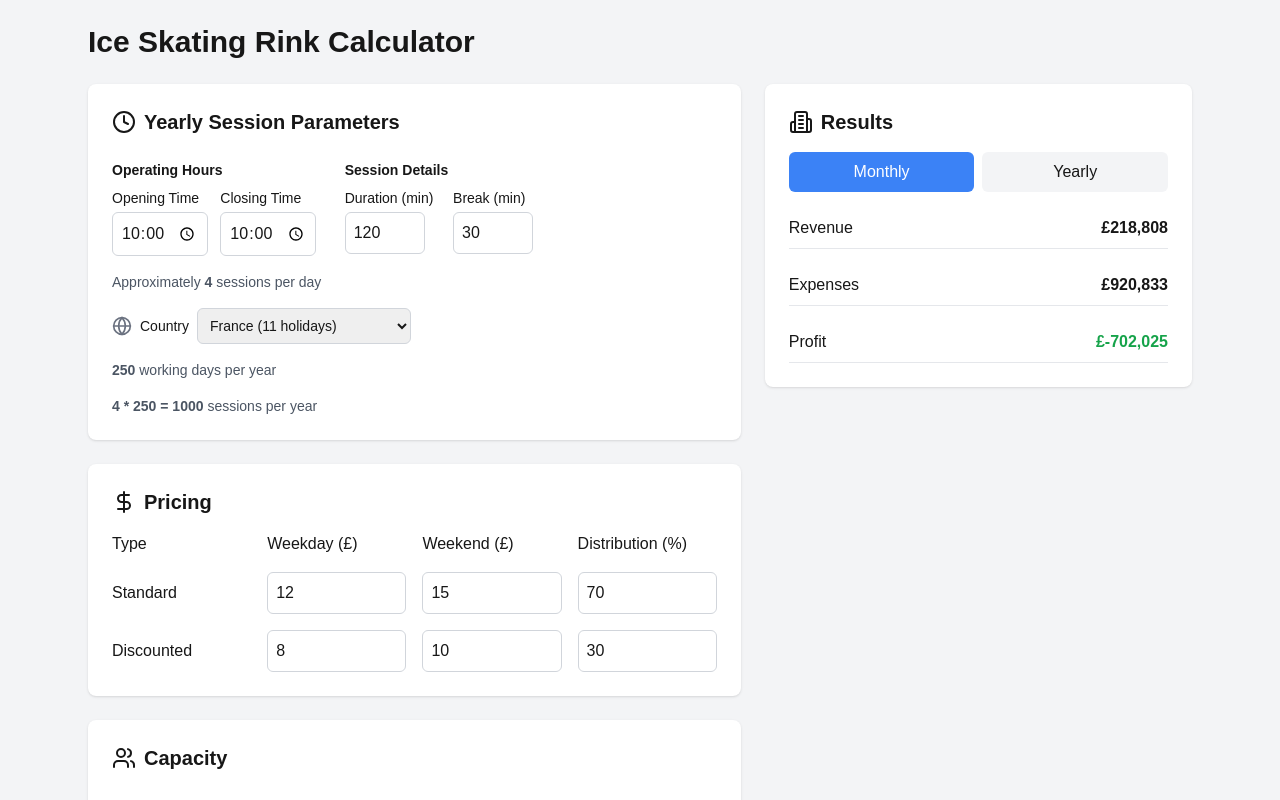
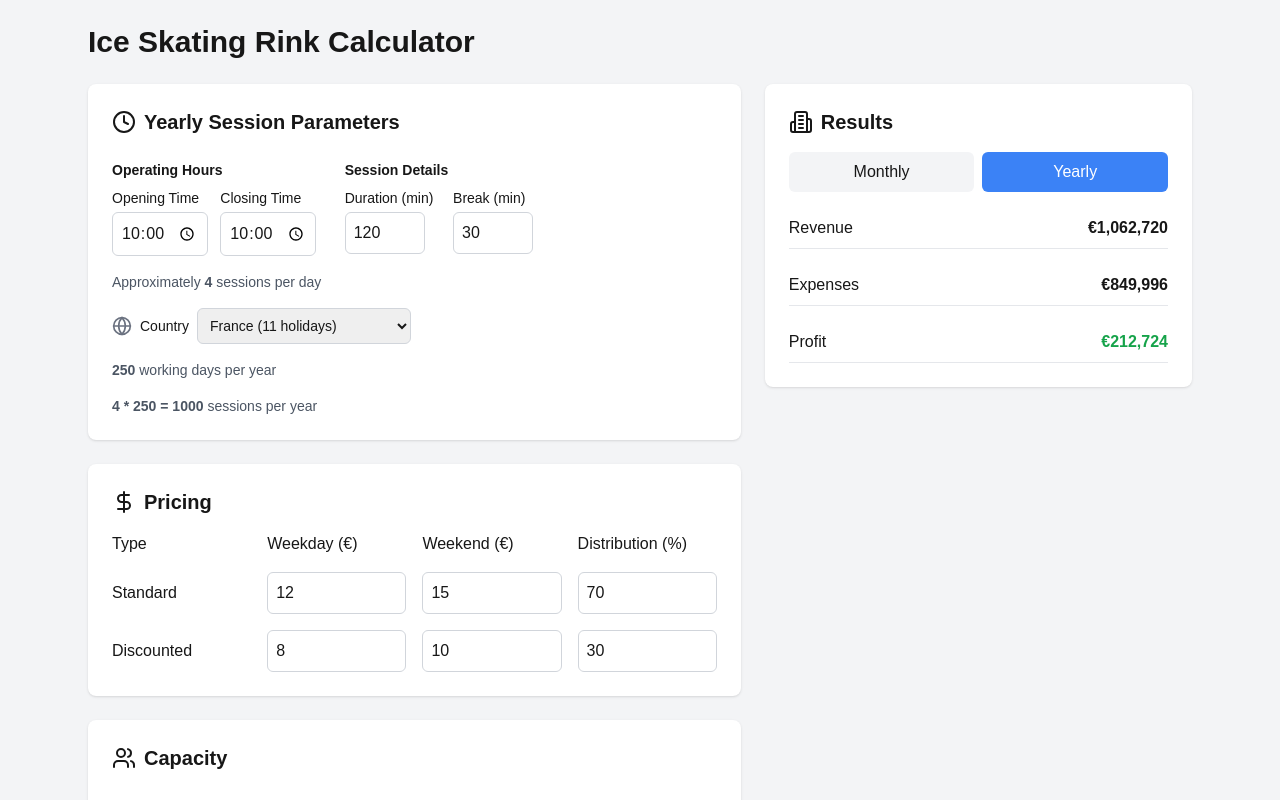
Before and after one commit to trkaplan/profitmeter-web, a Next.js app: page / in a window 1280 px wide. Shown: the top 800 px of the page. Built offline with nearby package versions, Linux system fonts and the light colour scheme.

Commit message:
fixes + set unit EUR

```diff
--- a/components/ExpenseRow.tsx
+++ b/components/ExpenseRow.tsx
@@ -35,6 +35,7 @@ export const ExpenseRow: React.FC<ExpenseRowProps> = ({
           value={amount}
           onChange={(value) => onUpdate('amount', value)}
           className="w-full rounded-md border border-gray-300 p-2 text-sm"
+          placeholder="Amount (€)"
         />
       </div>
       <div className="col-span-5">
--- a/components/NumberInput.tsx
+++ b/components/NumberInput.tsx
@@ -6,6 +6,7 @@ interface NumberInputProps {
   min?: number
   max?: number
   className?: string
+  placeholder?: string
 }
 
 export const NumberInput: React.FC<NumberInputProps> = ({
@@ -14,6 +15,7 @@ export const NumberInput: React.FC<NumberInputProps> = ({
   min = 0,
   max,
   className = '',
+  placeholder,
 }) => {
   const handleChange = (e: React.ChangeEvent<HTMLInputElement>) => {
     const newValue = e.target.value === '' ? min : parseInt(e.target.value, 10)
@@ -54,6 +56,7 @@ export const NumberInput: React.FC<NumberInputProps> = ({
       min={min}
       max={max}
       className={className}
+      placeholder={placeholder}
     />
   )
 }
--- a/pages/index.tsx
+++ b/pages/index.tsx
@@ -38,7 +38,7 @@ type FormData = {
 }
 
 const CalculatorForm = () => {
-  const [activeTab, setActiveTab] = useState<'monthly' | 'yearly'>('monthly')
+  const [activeTab, setActiveTab] = useState<'monthly' | 'yearly'>('yearly')
   const [selectedCountry, setSelectedCountry] = useState<Country>(
     countries.find((c) => c.code === 'FR') || countries[0]
   )
@@ -66,9 +66,9 @@ const CalculatorForm = () => {
       },
     },
     capacity: {
-      max_capacity: 200,
-      weekday_percentage: 70,
-      weekend_percentage: 85,
+      max_capacity: 100,
+      weekday_percentage: 50,
+      weekend_percentage: 80,
     },
     expenses: initialExpenses,
   })
@@ -221,73 +221,81 @@ const CalculatorForm = () => {
     const weekendsPerMonth = Math.round(30.44 - workingDaysPerMonth) // Average days in month minus working days
 
     // Calculate weekday revenue
-    const weekdayCapacity = Math.floor(
+    const weekdayCapacity = Math.round(
       (formData.capacity.max_capacity * formData.capacity.weekday_percentage) / 100
     )
-    const weekdayStandardRevenue =
-      weekdaySessions * weekdaysPerMonth * weekdayCapacity * formData.pricing.weekday.standard * (formData.pricing.weekday.standard_distribution / 100) // 70% standard tickets
-    const weekdayDiscountedRevenue =
+    const weekdayStandardRevenue = Math.round(
+      weekdaySessions *
+        weekdaysPerMonth *
+        weekdayCapacity *
+        formData.pricing.weekday.standard *
+        (formData.pricing.weekday.standard_distribution / 100)
+    )
+    const weekdayDiscountedRevenue = Math.round(
       weekdaySessions *
         weekdaysPerMonth *
         weekdayCapacity *
         formData.pricing.weekday.discounted *
-      (formData.pricing.weekday.discounted_distribution / 100) // 30% discounted tickets
+        (formData.pricing.weekday.discounted_distribution / 100)
+    )
 
     // Calculate weekend revenue
-    const weekendCapacity = Math.floor(
+    const weekendCapacity = Math.round(
       (formData.capacity.max_capacity * formData.capacity.weekend_percentage) / 100
     )
-    const weekendStandardRevenue =
-      weekendSessions * weekendsPerMonth * weekendCapacity * formData.pricing.weekend.standard * (formData.pricing.weekend.standard_distribution / 100) // 70% standard tickets
-    const weekendDiscountedRevenue =
+    const weekendStandardRevenue = Math.round(
+      weekendSessions *
+        weekendsPerMonth *
+        weekendCapacity *
+        formData.pricing.weekend.standard *
+        (formData.pricing.weekend.standard_distribution / 100)
+    )
+    const weekendDiscountedRevenue = Math.round(
       weekendSessions *
         weekendsPerMonth *
         weekendCapacity *
         formData.pricing.weekend.discounted *
-      (formData.pricing.weekend.discounted_distribution / 100) // 30% discounted tickets
+        (formData.pricing.weekend.discounted_distribution / 100)
+    )
 
-    const monthlyRevenue =
+    const monthlyRevenue = Math.round(
       weekdayStandardRevenue +
         weekdayDiscountedRevenue +
         weekendStandardRevenue +
         weekendDiscountedRevenue
-    return Math.round(monthlyRevenue)
+    )
+    return monthlyRevenue
   }
 
-  const calculateMonthlyExpenses = () => {
-    // Fixed monthly expenses (example values)
-    const rentAndUtilities = 50000
-    const staffing = 15000
-    const maintenance = 5833 // 70k per year
+  const calculateMonthlyResults = () => {
+    const monthlyRevenue = calculateMonthlyRevenue()
     const totalExpenses = formData.expenses.reduce((a, b) => a + b.totalAmount, 0)
-    return rentAndUtilities + staffing + maintenance + totalExpenses
+    const monthlyExpenses = Math.round(totalExpenses / 12) // Round monthly expenses
+    const monthlyProfit = Math.round(monthlyRevenue - monthlyExpenses)
+
+    return {
+      revenue: Math.round(monthlyRevenue),
+      expenses: monthlyExpenses,
+      profit: monthlyProfit,
+    }
   }
 
-  const calculateResults = () => {
-    const monthlyRevenue = calculateMonthlyRevenue()
-    const monthlyExpenses = calculateMonthlyExpenses()
-    const monthlyProfit = monthlyRevenue - monthlyExpenses
-
+  const calculateYearlyResults = () => {
+    const monthlyResults = calculateMonthlyResults()
     return {
-      monthly: {
-        revenue: monthlyRevenue,
-        expenses: monthlyExpenses,
-        profit: monthlyProfit,
-      },
-      yearly: {
-        revenue: monthlyRevenue * 12,
-        expenses: monthlyExpenses * 12,
-        profit: monthlyProfit * 12,
-      },
+      revenue: Math.round(monthlyResults.revenue * 12),
+      expenses: Math.round(monthlyResults.expenses * 12),
+      profit: Math.round(monthlyResults.profit * 12),
     }
   }
 
   const formatCurrency = (amount: number) => {
-    return `£${amount.toLocaleString()}`
+    return `€${amount.toLocaleString()}`
   }
 
   const weekdaySessions = calculateWeekdaySessions()
-  const results = calculateResults()
+  const monthlyResults = calculateMonthlyResults()
+  const yearlyResults = calculateYearlyResults()
 
   return (
     <div className="max-w-6xl mx-auto p-6">
@@ -441,8 +449,8 @@ const CalculatorForm = () => {
               <div className="min-w-full">
                 <div className="grid grid-cols-4 gap-4 mb-4">
                   <div className="font-medium">Type</div>
-                  <div className="font-medium">Weekday (£)</div>
-                  <div className="font-medium">Weekend (£)</div>
+                  <div className="font-medium">Weekday (€)</div>
+                  <div className="font-medium">Weekend (€)</div>
                   <div className="font-medium">Distribution (%)</div>
                 </div>
                 <div className="space-y-4">
@@ -460,7 +468,9 @@ const CalculatorForm = () => {
                     />
                     <NumberInput
                       value={formData.pricing.weekday.standard_distribution}
-                      onChange={(value) => handleChange('pricing', 'weekday', 'standard_distribution', value)}
+                      onChange={(value) =>
+                        handleChange('pricing', 'weekday', 'standard_distribution', value)
+                      }
                       className="rounded-md border border-gray-300 p-2"
                       min={0}
                       max={100}
@@ -480,7 +490,9 @@ const CalculatorForm = () => {
                     />
                     <NumberInput
                       value={formData.pricing.weekday.discounted_distribution}
-                      onChange={(value) => handleChange('pricing', 'weekday', 'discounted_distribution', value)}
+                      onChange={(value) =>
+                        handleChange('pricing', 'weekday', 'discounted_distribution', value)
+                      }
                       className="rounded-md border border-gray-300 p-2"
                       min={0}
                       max={100}
@@ -532,9 +544,10 @@ const CalculatorForm = () => {
 
           {/* Expenses */}
           <div className="bg-white rounded-lg shadow p-6">
-            <div className="flex items-center space-x-2 mb-6">
+            <div className="flex items-center space-x-2 mb-4">
               <Building2 className="w-6 h-6" />
               <h2 className="text-xl font-semibold">Expenses</h2>
+              <span className="text-sm text-gray-500">(yearly amounts)</span>
             </div>
 
             <div className="space-y-8">
@@ -542,7 +555,7 @@ const CalculatorForm = () => {
                 <div key={category.id} className="space-y-4">
                   <div className="flex items-center justify-between">
                     <h3 className="text-lg font-medium">
-                      {category.name} (£{category.totalAmount.toLocaleString()})
+                      {category.name} (€{category.totalAmount.toLocaleString()})
                     </h3>
                     <button
                       onClick={() => handleAddExpense(category.id)}
@@ -606,18 +619,16 @@ const CalculatorForm = () => {
                 <>
                   <div className="flex justify-between items-center py-2 border-b">
                     <span>Revenue</span>
-                    <span className="font-semibold">{formatCurrency(results.monthly.revenue)}</span>
+                    <span className="font-semibold">{formatCurrency(monthlyResults.revenue)}</span>
                   </div>
                   <div className="flex justify-between items-center py-2 border-b">
                     <span>Expenses</span>
-                    <span className="font-semibold">
-                      {formatCurrency(results.monthly.expenses)}
-                    </span>
+                    <span className="font-semibold">{formatCurrency(monthlyResults.expenses)}</span>
                   </div>
                   <div className="flex justify-between items-center py-2 border-b">
                     <span>Profit</span>
                     <span className="font-semibold text-green-600">
-                      {formatCurrency(results.monthly.profit)}
+                      {formatCurrency(monthlyResults.profit)}
                     </span>
                   </div>
                 </>
@@ -625,16 +636,16 @@ const CalculatorForm = () => {
                 <>
                   <div className="flex justify-between items-center py-2 border-b">
                     <span>Revenue</span>
-                    <span className="font-semibold">{formatCurrency(results.yearly.revenue)}</span>
+                    <span className="font-semibold">{formatCurrency(yearlyResults.revenue)}</span>
                   </div>
                   <div className="flex justify-between items-center py-2 border-b">
                     <span>Expenses</span>
-                    <span className="font-semibold">{formatCurrency(results.yearly.expenses)}</span>
+                    <span className="font-semibold">{formatCurrency(yearlyResults.expenses)}</span>
                   </div>
                   <div className="flex justify-between items-center py-2 border-b">
                     <span>Profit</span>
                     <span className="font-semibold text-green-600">
-                      {formatCurrency(results.yearly.profit)}
+                      {formatCurrency(yearlyResults.profit)}
                     </span>
                   </div>
                 </>
```
Lines whose indentation alone changed are shown as unchanged.
